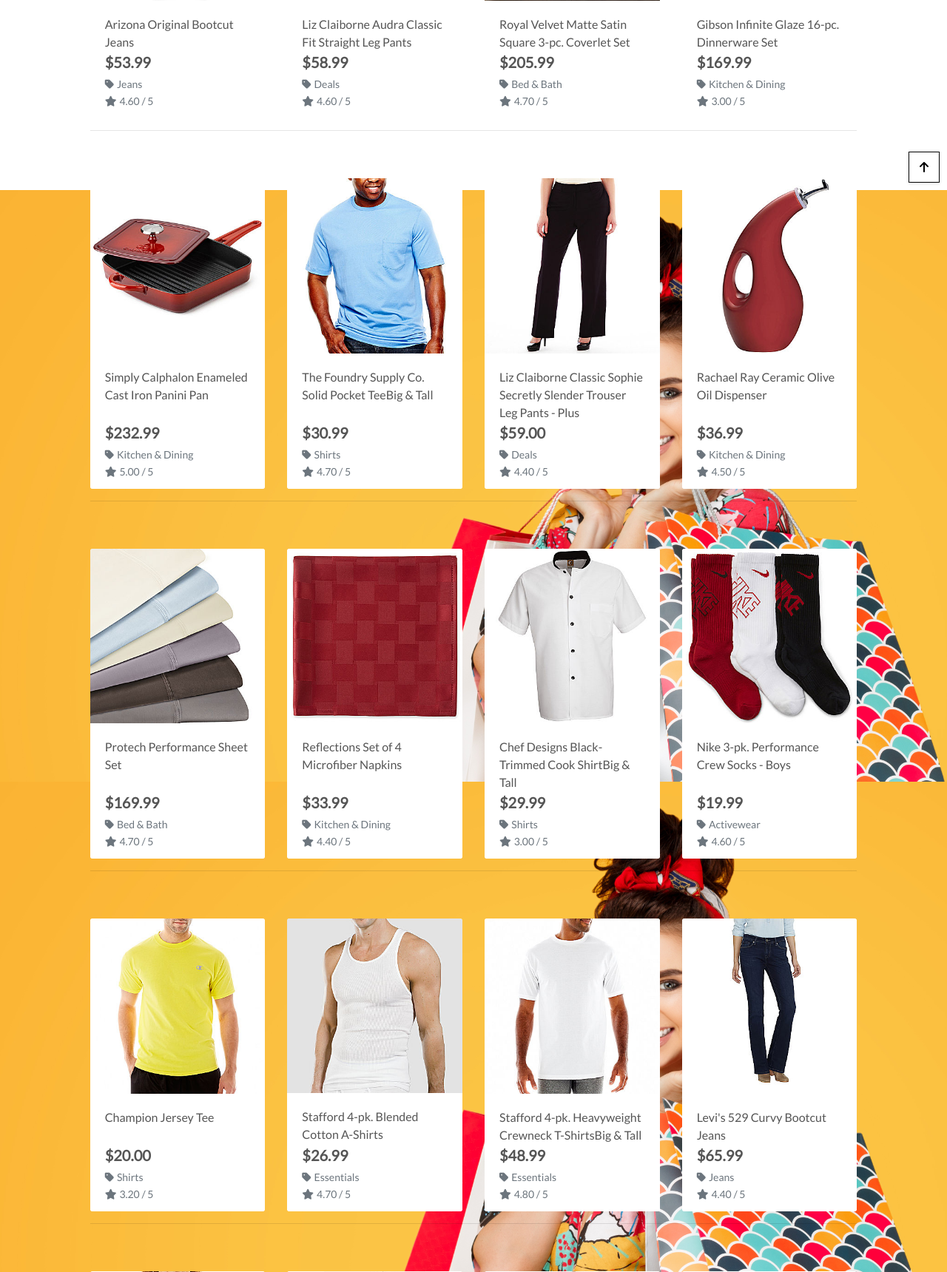
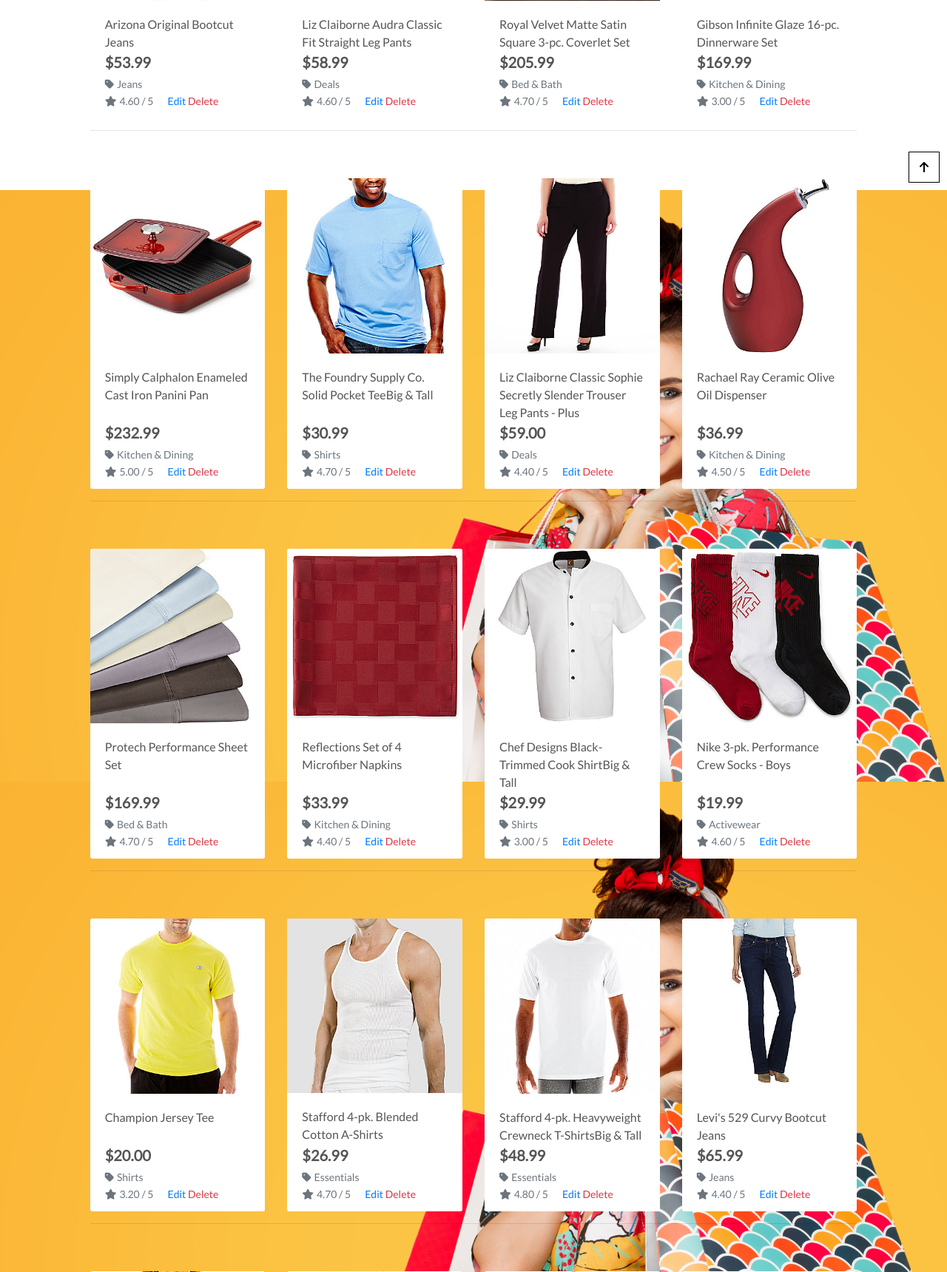
Before and after one commit to zabokaa/balconygarden, a Django app: page /products/ in a window 1280 px wide. Shown: the part 543-2263 px from the top of the page at 74% size. Run offline with Django 3.2, Linux system fonts and the light colour scheme; the visitor is signed in with stand-in values (Sample User, id 1); data comes from the database, SQL or seed files in the repository; some libraries are stand-ins or nearby versions.

Commit message:
add edit+delete links for superuser to products + prodcut+detail.html

```diff
--- a/products/templates/products/product_detail.html
+++ b/products/templates/products/product_detail.html
@@ -42,6 +42,12 @@
                 <small class="text-muted"><i class="fas fa-star mr-1"></i>{{ product.rating }} / 5</small>
                 {% else %}
                 <small class="text-muted">No Rating</small>
+                {% endif %}
+                {% if request.user.is_superuser %}
+                    <small class="ml-3">
+                        <a href="{% url 'edit_product' product.id %}">Edit</a>
+                        <a class="text-danger" href="{% url 'delete_product' product.id %}">Delete</a>
+                    </small>
                 {% endif %}
                 <p class="mt-3">{{ product.description }}</p>
                 <!-- form for bag -->
--- a/products/templates/products/products.html
+++ b/products/templates/products/products.html
@@ -94,6 +94,12 @@
                                     {% else %}
                                     <small class="text-muted">No Rating</small>
                                     {% endif %}
+                                    {% if request.user.is_superuser %}
+                                        <small class="ml-3">
+                                           <a href="{% url 'edit_product' product.id %}">Edit</a>
+                                           <a class="text-danger" href="{% url 'delete_product' product.id %}">Delete</a>
+                                        </small>
+                                    {% endif %}
                                 </div>
                             </div>
                         </div>
```
